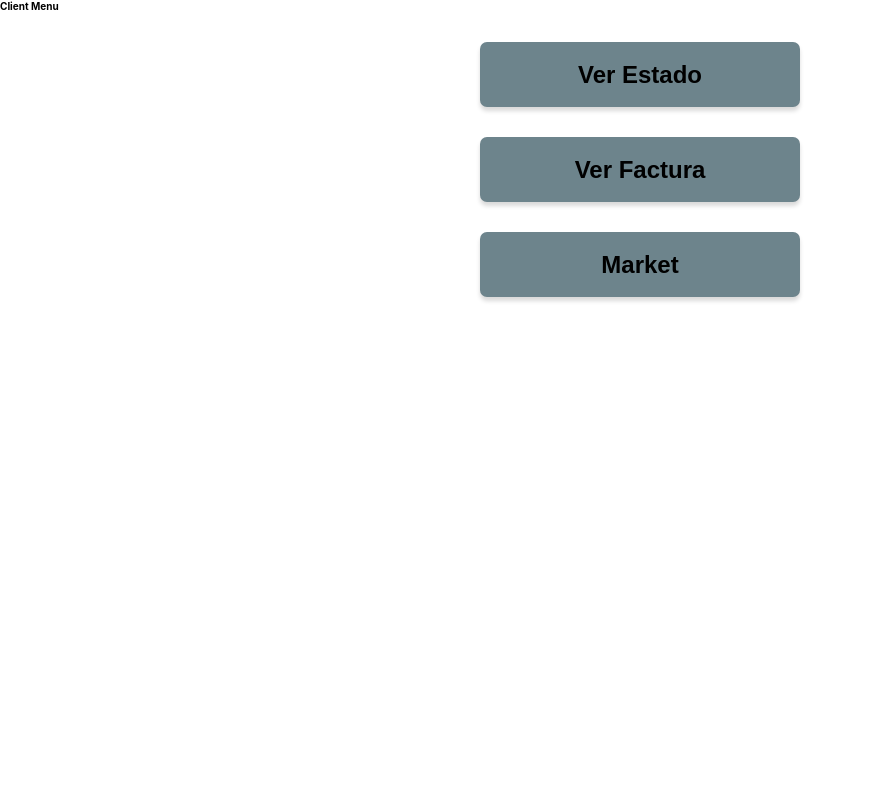
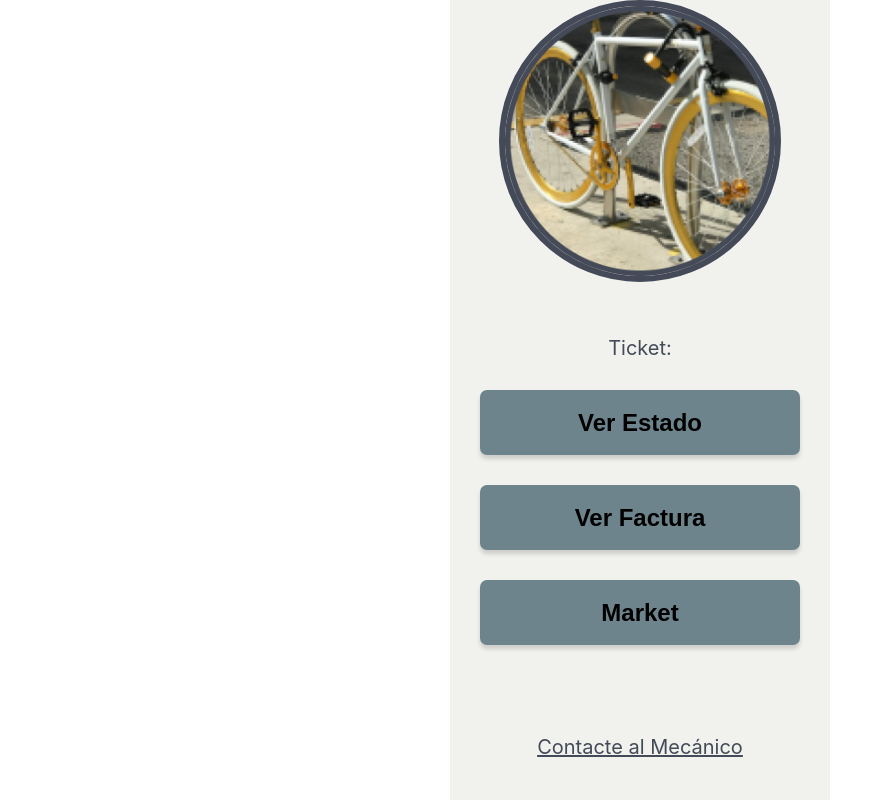
Before and after one commit to JoseCaicedoDev/bike-react, a React (Create React App) app: page /clientmenu in a window 1280 px wide. Shown: the whole page, without its empty margins (0-893 px from the left). Built offline with nearby package versions, Linux system fonts and the light colour scheme; no server answers.

Commit message:
add menu-client

```diff
--- a/src/layouts/ClientMenu.jsx
+++ b/src/layouts/ClientMenu.jsx
@@ -1,13 +1,41 @@
-import React from 'react'
+import React, { useEffect, useState } from 'react'
 import Button from '../elements/Button'
+import Container from '../elements/Container'
+import { Img, ImgContainer } from '../elements/StatusIMG'
+import { ContainerTitle, Title } from '../elements/Title'
+import { TitleState } from '../elements/TitleState'
+import bike from '../resources/images/bike2.png'
+import useGetClient from '../hooks/useGetClient'
 
 function ClientMenu () {
+  const [ticketId, setTicketId] = useState()
+  const clients = useGetClient()
+
+  useEffect(() => {
+    setTicketId(charged())
+  }, [clients])
+
+  const charged = () => {
+    let result
+    if (clients.length !== 0) {
+      result = clients[2].ticketID
+    }
+    return result
+  }
   return (
     <>
-      <h1>Client Menu</h1>
-      <Button margin>Ver Estado</Button>
-      <Button margin>Ver Factura</Button>
-      <Button margin>Market</Button>
+      <Container>
+        <ImgContainer>
+          <Img src={bike} />
+        </ImgContainer>
+        <ContainerTitle>
+          <Title>Ticket: {ticketId}</Title>
+        </ContainerTitle>
+        <Button margin>Ver Estado</Button>
+        <Button margin>Ver Factura</Button>
+        <Button margin>Market</Button>
+        <TitleState><a href='/' target='_blank' rel='noopener noreferrer nofollow'>Contacte al Mecánico</a></TitleState>
+      </Container>
     </>
   )
 }
```
